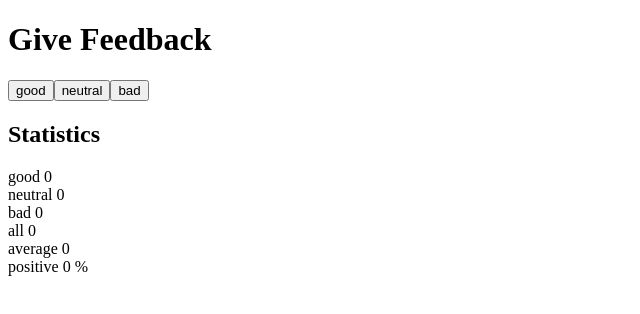
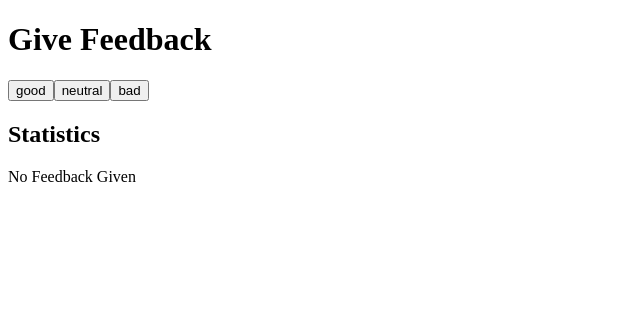
Before and after one commit to shashwatpathak98/Full-Stack-Open, a React (Vite) app in the folder part1/unicafe/: page / in a window 1280 px wide. Shown: the top 314 px of the page, without its empty margins (0-640 px from the left). Built offline with nearby package versions, Linux system fonts and the light colour scheme.

Commit message:
feat: add unicafe part 1.9

```diff
--- a/part1/unicafe/src/App.jsx
+++ b/part1/unicafe/src/App.jsx
@@ -6,6 +6,7 @@ const Statistics = (props) => {
   return (
     <div>
       <h2>Statistics</h2>
+      {good || neutral || bad ? (
         <div>
           <div>good {good}</div>
           <div>neutral {neutral}</div>
@@ -17,6 +18,9 @@ const Statistics = (props) => {
           </div>
           <div>positive {(good / (good + neutral + bad)) * 100 || 0} %</div>
         </div>
+      ) : (
+        <div>No Feedback Given</div>
+      )}
     </div>
   );
 };
```
Lines whose indentation alone changed are shown as unchanged.
